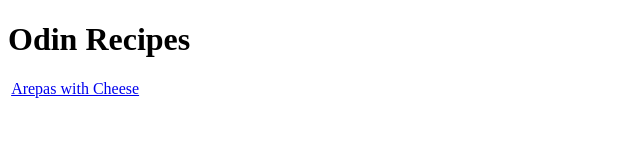
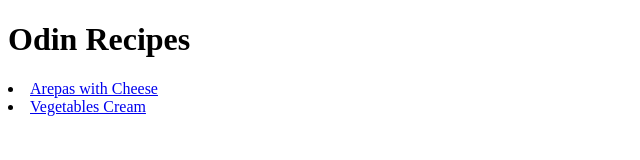
Before and after one commit to ChristoferHZ/odin-recipes, a plain HTML site: page index.html in a window 1280 px wide. Shown: the whole page, without its empty margins (0-640 px from the left). Drawn offline with Linux system fonts and the light colour scheme.

Commit message:
Two recipes

```diff
--- a/index.html
+++ b/index.html
@@ -8,7 +8,12 @@
 
 <body>
     <h1>Odin Recipes</h1>
-    <img scr="./recipes/images/arepas.png">
-    <a href="recipes/arepas-with-cheese.html">Arepas with Cheese</a>
+    <lu>
+
+        <li><a href="recipes/arepas-with-cheese.html"> Arepas with Cheese</a></li>
+        <li><a href="recipes/vegetables-cream.html"> Vegetables Cream</a></li>
+
+    </lu>
+
 </body>
 </html>
```
Also changed, not shown: recipes/arepas-with-cheese.html (+2 -0 lines), recipes/vegetables-cream.html (added, +3 -0 lines), recipes/images/arepas.jpg (added), recipes/images/arepas.png (deleted), recipes/images/vegetables_cream.jpg (added).
